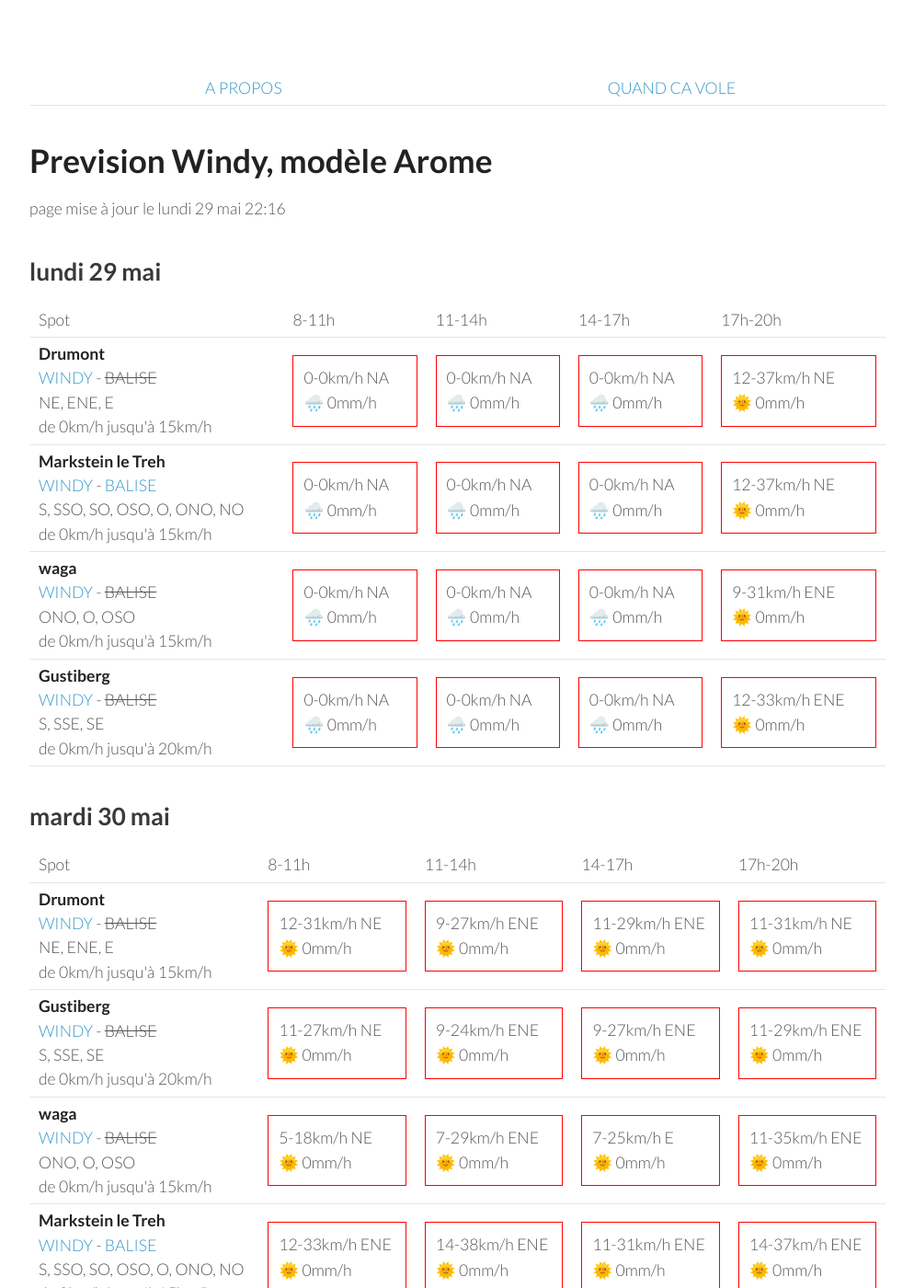
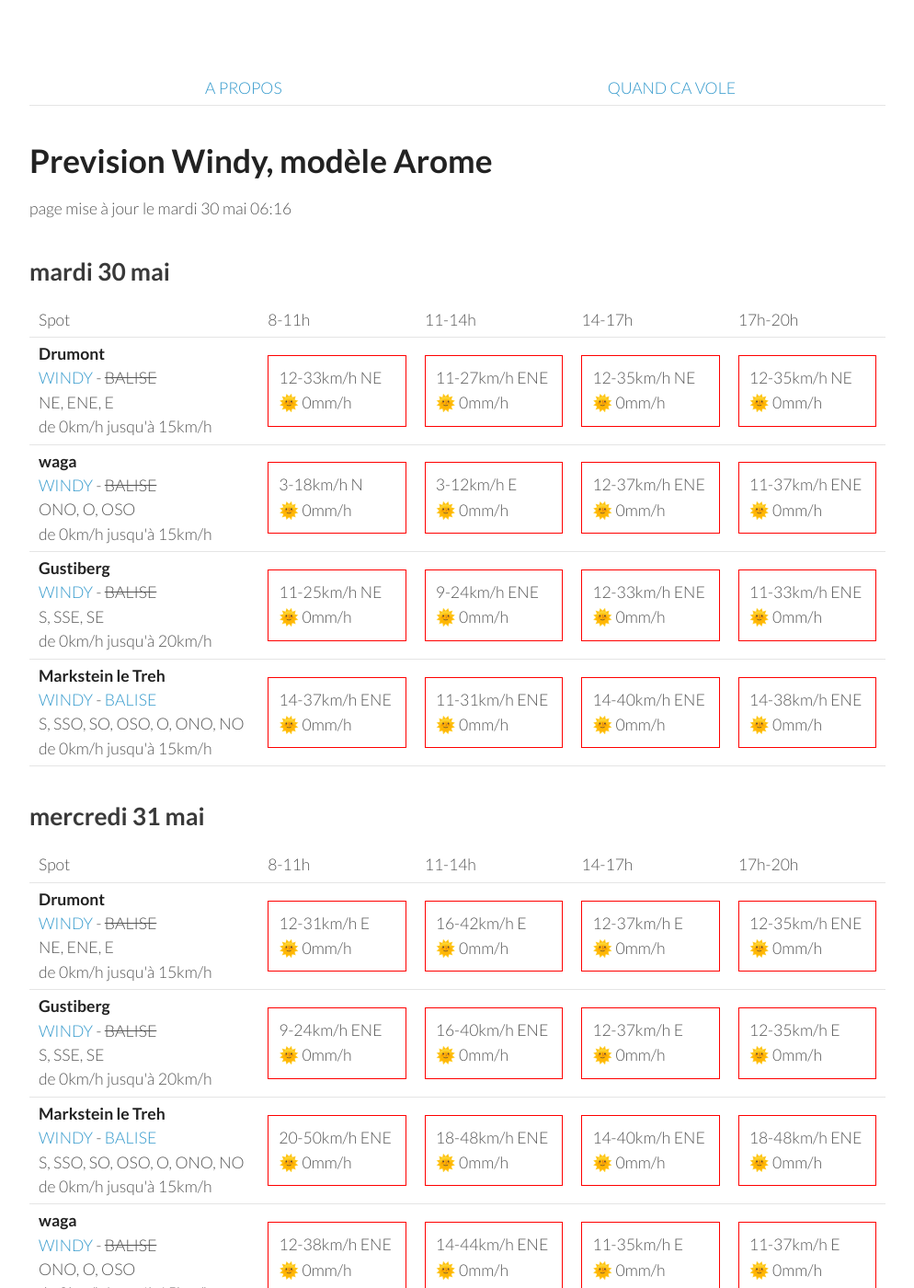
Before and after one commit to parapente-dans-le-nord/parapente-dans-le-nord.github.io, a Jekyll site: the page built from vosges.markdown, in a window 1280 px wide and 1400 px high. Shown: the whole window at 92% size, without its empty margins (26-1020 px from the left). Built offline with Jekyll 4.4.1, drawn with Linux system fonts in a browser that asks for light colours; some of the changed text lies outside the part shown.

Commit message:
update index.markdown

```diff
--- a/vosges.markdown
+++ b/vosges.markdown
@@ -7,60 +7,8 @@ title:  "Tous les spots"
 {: .links}
 
 # Prevision Windy, modèle Arome
-page mise à jour le lundi 29 mai 22:16
+page mise à jour le mardi 30 mai 06:16
 
-## lundi 29 mai
-
-{::nomarkdown}
-<table>
-  <tbody>
-    <tr>
-      <td>Spot</td>
-      <td>8-11h</td>
-      <td>11-14h</td>
-      <td>14-17h</td>
-      <td>17h-20h</td>
-    </tr>
-<tr>
-        <td><strong>Drumont</strong><br><a href="https://windy.com/47.898/6.919?47.687,6.919,9,m:eYYagmG">WINDY</a> - <span class="no-balise"> BALISE </span><br> <span class="vent-favorable">NE, ENE, E</span><br><span class="force-vent">de 0km/h jusqu'à 15km/h</span> </td>
-
-            <td><div class="not-flyable"><p>0-0km/h NA</p><p>🌧️ 0mm/h</p></div></td>
-            <td><div class="not-flyable"><p>0-0km/h NA</p><p>🌧️ 0mm/h</p></div></td>
-            <td><div class="not-flyable"><p>0-0km/h NA</p><p>🌧️ 0mm/h</p></div></td>
-            <td><div class="not-flyable"><p>12-37km/h NE</p><p>🌞 0mm/h</p></div></td>
-
-    </tr>
-<tr>
-        <td><strong>Markstein le Treh</strong><br><a href="https://windy.com/47.926/7.012?47.505,7.012,8,m:eY1agmQ">WINDY</a> - <span class=""><a href="http://www.balisemeteo.com/balise.php?idBalise=136">BALISE</a> </span><br> <span class="vent-favorable">S, SSO, SO, OSO, O, ONO, NO</span><br><span class="force-vent">de 0km/h jusqu'à 15km/h</span> </td>
-
-            <td><div class="not-flyable"><p>0-0km/h NA</p><p>🌧️ 0mm/h</p></div></td>
-            <td><div class="not-flyable"><p>0-0km/h NA</p><p>🌧️ 0mm/h</p></div></td>
-            <td><div class="not-flyable"><p>0-0km/h NA</p><p>🌧️ 0mm/h</p></div></td>
-            <td><div class="not-flyable"><p>12-37km/h NE</p><p>🌞 0mm/h</p></div></td>
-
-    </tr>
-<tr>
-        <td><strong>waga</strong><br><a href="https://windy.com/47.903/6.996?47.900,6.983,15">WINDY</a> - <span class="no-balise"> BALISE </span><br> <span class="vent-favorable">ONO, O, OSO</span><br><span class="force-vent">de 0km/h jusqu'à 15km/h</span> </td>
-
-            <td><div class="not-flyable"><p>0-0km/h NA</p><p>🌧️ 0mm/h</p></div></td>
-            <td><div class="not-flyable"><p>0-0km/h NA</p><p>🌧️ 0mm/h</p></div></td>
-            <td><div class="not-flyable"><p>0-0km/h NA</p><p>🌧️ 0mm/h</p></div></td>
-            <td><div class="not-flyable"><p>9-31km/h ENE</p><p>🌞 0mm/h</p></div></td>
-
-    </tr>
-<tr>
-        <td><strong>Gustiberg</strong><br><a href="https://windy.com/47.894/6.934?47.891,6.934,15,m:eYYagmI">WINDY</a> - <span class="no-balise"> BALISE </span><br> <span class="vent-favorable">S, SSE, SE</span><br><span class="force-vent">de 0km/h jusqu'à 20km/h</span> </td>
-
-            <td><div class="not-flyable"><p>0-0km/h NA</p><p>🌧️ 0mm/h</p></div></td>
-            <td><div class="not-flyable"><p>0-0km/h NA</p><p>🌧️ 0mm/h</p></div></td>
-            <td><div class="not-flyable"><p>0-0km/h NA</p><p>🌧️ 0mm/h</p></div></td>
-            <td><div class="not-flyable"><p>12-33km/h ENE</p><p>🌞 0mm/h</p></div></td>
-
-    </tr>
-
-</tbody>
-</table>
-{:/}
 ## mardi 30 mai
 
 {::nomarkdown}
@@ -76,40 +24,40 @@ page mise à jour le lundi 29 mai 22:16
 <tr>
         <td><strong>Drumont</strong><br><a href="https://windy.com/47.898/6.919?47.687,6.919,9,m:eYYagmG">WINDY</a> - <span class="no-balise"> BALISE </span><br> <span class="vent-favorable">NE, ENE, E</span><br><span class="force-vent">de 0km/h jusqu'à 15km/h</span> </td>
 
-            <td><div class="not-flyable"><p>12-31km/h NE</p><p>🌞 0mm/h</p></div></td>
-            <td><div class="not-flyable"><p>9-27km/h ENE</p><p>🌞 0mm/h</p></div></td>
-            <td><div class="not-flyable"><p>11-29km/h ENE</p><p>🌞 0mm/h</p></div></td>
-            <td><div class="not-flyable"><p>11-31km/h NE</p><p>🌞 0mm/h</p></div></td>
+            <td><div class="not-flyable"><p>12-33km/h NE</p><p>🌞 0mm/h</p></div></td>
+            <td><div class="not-flyable"><p>11-27km/h ENE</p><p>🌞 0mm/h</p></div></td>
+            <td><div class="not-flyable"><p>12-35km/h NE</p><p>🌞 0mm/h</p></div></td>
+            <td><div class="not-flyable"><p>12-35km/h NE</p><p>🌞 0mm/h</p></div></td>
+
+
+    </tr>
+<tr>
+        <td><strong>waga</strong><br><a href="https://windy.com/47.903/6.996?47.900,6.983,15">WINDY</a> - <span class="no-balise"> BALISE </span><br> <span class="vent-favorable">ONO, O, OSO</span><br><span class="force-vent">de 0km/h jusqu'à 15km/h</span> </td>
+
+            <td><div class="not-flyable"><p>3-18km/h N</p><p>🌞 0mm/h</p></div></td>
+            <td><div class="not-flyable"><p>3-12km/h E</p><p>🌞 0mm/h</p></div></td>
+            <td><div class="not-flyable"><p>12-37km/h ENE</p><p>🌞 0mm/h</p></div></td>
+            <td><div class="not-flyable"><p>11-37km/h ENE</p><p>🌞 0mm/h</p></div></td>
 
 
     </tr>
 <tr>
         <td><strong>Gustiberg</strong><br><a href="https://windy.com/47.894/6.934?47.891,6.934,15,m:eYYagmI">WINDY</a> - <span class="no-balise"> BALISE </span><br> <span class="vent-favorable">S, SSE, SE</span><br><span class="force-vent">de 0km/h jusqu'à 20km/h</span> </td>
 
-            <td><div class="not-flyable"><p>11-27km/h NE</p><p>🌞 0mm/h</p></div></td>
+            <td><div class="not-flyable"><p>11-25km/h NE</p><p>🌞 0mm/h</p></div></td>
             <td><div class="not-flyable"><p>9-24km/h ENE</p><p>🌞 0mm/h</p></div></td>
-            <td><div class="not-flyable"><p>9-27km/h ENE</p><p>🌞 0mm/h</p></div></td>
-            <td><div class="not-flyable"><p>11-29km/h ENE</p><p>🌞 0mm/h</p></div></td>
-
-
-    </tr>
-<tr>
-        <td><strong>waga</strong><br><a href="https://windy.com/47.903/6.996?47.900,6.983,15">WINDY</a> - <span class="no-balise"> BALISE </span><br> <span class="vent-favorable">ONO, O, OSO</span><br><span class="force-vent">de 0km/h jusqu'à 15km/h</span> </td>
-
-            <td><div class="not-flyable"><p>5-18km/h NE</p><p>🌞 0mm/h</p></div></td>
-            <td><div class="not-flyable"><p>7-29km/h ENE</p><p>🌞 0mm/h</p></div></td>
-            <td><div class="not-flyable"><p>7-25km/h E</p><p>🌞 0mm/h</p></div></td>
-            <td><div class="not-flyable"><p>11-35km/h ENE</p><p>🌞 0mm/h</p></div></td>
+            <td><div class="not-flyable"><p>12-33km/h ENE</p><p>🌞 0mm/h</p></div></td>
+            <td><div class="not-flyable"><p>11-33km/h ENE</p><p>🌞 0mm/h</p></div></td>
 
 
     </tr>
 <tr>
         <td><strong>Markstein le Treh</strong><br><a href="https://windy.com/47.926/7.012?47.505,7.012,8,m:eY1agmQ">WINDY</a> - <span class=""><a href="http://www.balisemeteo.com/balise.php?idBalise=136">BALISE</a> </span><br> <span class="vent-favorable">S, SSO, SO, OSO, O, ONO, NO</span><br><span class="force-vent">de 0km/h jusqu'à 15km/h</span> </td>
 
-            <td><div class="not-flyable"><p>12-33km/h ENE</p><p>🌞 0mm/h</p></div></td>
+            <td><div class="not-flyable"><p>14-37km/h ENE</p><p>🌞 0mm/h</p></div></td>
+            <td><div class="not-flyable"><p>11-31km/h ENE</p><p>🌞 0mm/h</p></div></td>
+            <td><div class="not-flyable"><p>14-40km/h ENE</p><p>🌞 0mm/h</p></div></td>
             <td><div class="not-flyable"><p>14-38km/h ENE</p><p>🌞 0mm/h</p></div></td>
-            <td><div class="not-flyable"><p>11-31km/h ENE</p><p>🌞 0mm/h</p></div></td>
-            <td><div class="not-flyable"><p>14-37km/h ENE</p><p>🌞 0mm/h</p></div></td>
 
 
     </tr>
@@ -132,40 +80,40 @@ page mise à jour le lundi 29 mai 22:16
 <tr>
         <td><strong>Drumont</strong><br><a href="https://windy.com/47.898/6.919?47.687,6.919,9,m:eYYagmG">WINDY</a> - <span class="no-balise"> BALISE </span><br> <span class="vent-favorable">NE, ENE, E</span><br><span class="force-vent">de 0km/h jusqu'à 15km/h</span> </td>
 
+            <td><div class="not-flyable"><p>12-31km/h E</p><p>🌞 0mm/h</p></div></td>
+            <td><div class="not-flyable"><p>16-42km/h E</p><p>🌞 0mm/h</p></div></td>
+            <td><div class="not-flyable"><p>12-37km/h E</p><p>🌞 0mm/h</p></div></td>
             <td><div class="not-flyable"><p>12-35km/h ENE</p><p>🌞 0mm/h</p></div></td>
-            <td><div class="not-flyable"><p>20-53km/h ENE</p><p>🌞 0mm/h</p></div></td>
-            <td><div class="not-flyable"><p>18-53km/h ENE</p><p>🌞 0mm/h</p></div></td>
-            <td><div class="not-flyable"><p>18-50km/h ENE</p><p>🌞 0mm/h</p></div></td>
+
+
+    </tr>
+<tr>
+        <td><strong>Gustiberg</strong><br><a href="https://windy.com/47.894/6.934?47.891,6.934,15,m:eYYagmI">WINDY</a> - <span class="no-balise"> BALISE </span><br> <span class="vent-favorable">S, SSE, SE</span><br><span class="force-vent">de 0km/h jusqu'à 20km/h</span> </td>
+
+            <td><div class="not-flyable"><p>9-24km/h ENE</p><p>🌞 0mm/h</p></div></td>
+            <td><div class="not-flyable"><p>16-40km/h ENE</p><p>🌞 0mm/h</p></div></td>
+            <td><div class="not-flyable"><p>12-37km/h E</p><p>🌞 0mm/h</p></div></td>
+            <td><div class="not-flyable"><p>12-35km/h E</p><p>🌞 0mm/h</p></div></td>
 
 
     </tr>
 <tr>
         <td><strong>Markstein le Treh</strong><br><a href="https://windy.com/47.926/7.012?47.505,7.012,8,m:eY1agmQ">WINDY</a> - <span class=""><a href="http://www.balisemeteo.com/balise.php?idBalise=136">BALISE</a> </span><br> <span class="vent-favorable">S, SSO, SO, OSO, O, ONO, NO</span><br><span class="force-vent">de 0km/h jusqu'à 15km/h</span> </td>
 
-            <td><div class="not-flyable"><p>18-46km/h ENE</p><p>🌞 0mm/h</p></div></td>
-            <td><div class="not-flyable"><p>18-53km/h ENE</p><p>🌞 0mm/h</p></div></td>
-            <td><div class="not-flyable"><p>18-53km/h NE</p><p>🌞 0mm/h</p></div></td>
-            <td><div class="not-flyable"><p>18-55km/h ENE</p><p>🌞 0mm/h</p></div></td>
+            <td><div class="not-flyable"><p>20-50km/h ENE</p><p>🌞 0mm/h</p></div></td>
+            <td><div class="not-flyable"><p>18-48km/h ENE</p><p>🌞 0mm/h</p></div></td>
+            <td><div class="not-flyable"><p>14-40km/h ENE</p><p>🌞 0mm/h</p></div></td>
+            <td><div class="not-flyable"><p>18-48km/h ENE</p><p>🌞 0mm/h</p></div></td>
 
 
     </tr>
 <tr>
         <td><strong>waga</strong><br><a href="https://windy.com/47.903/6.996?47.900,6.983,15">WINDY</a> - <span class="no-balise"> BALISE </span><br> <span class="vent-favorable">ONO, O, OSO</span><br><span class="force-vent">de 0km/h jusqu'à 15km/h</span> </td>
 
-            <td><div class="not-flyable"><p>14-42km/h ENE</p><p>🌞 0mm/h</p></div></td>
-            <td><div class="not-flyable"><p>18-53km/h ENE</p><p>🌞 0mm/h</p></div></td>
-            <td><div class="not-flyable"><p>18-55km/h NE</p><p>🌞 0mm/h</p></div></td>
-            <td><div class="not-flyable"><p>18-55km/h ENE</p><p>🌞 0mm/h</p></div></td>
-
-
-    </tr>
-<tr>
-        <td><strong>Gustiberg</strong><br><a href="https://windy.com/47.894/6.934?47.891,6.934,15,m:eYYagmI">WINDY</a> - <span class="no-balise"> BALISE </span><br> <span class="vent-favorable">S, SSE, SE</span><br><span class="force-vent">de 0km/h jusqu'à 20km/h</span> </td>
-
-            <td><div class="not-flyable"><p>11-31km/h ENE</p><p>🌞 0mm/h</p></div></td>
-            <td><div class="not-flyable"><p>20-53km/h ENE</p><p>🌞 0mm/h</p></div></td>
-            <td><div class="not-flyable"><p>18-53km/h ENE</p><p>🌞 0mm/h</p></div></td>
-            <td><div class="not-flyable"><p>18-51km/h ENE</p><p>🌞 0mm/h</p></div></td>
+            <td><div class="not-flyable"><p>12-38km/h ENE</p><p>🌞 0mm/h</p></div></td>
+            <td><div class="not-flyable"><p>14-44km/h ENE</p><p>🌞 0mm/h</p></div></td>
+            <td><div class="not-flyable"><p>11-35km/h E</p><p>🌞 0mm/h</p></div></td>
+            <td><div class="not-flyable"><p>11-37km/h E</p><p>🌞 0mm/h</p></div></td>
 
 
     </tr>
@@ -189,29 +137,29 @@ page mise à jour le lundi 29 mai 22:16
         <td><strong>Drumont</strong><br><a href="https://windy.com/47.898/6.919?47.687,6.919,9,m:eYYagmG">WINDY</a> - <span class="no-balise"> BALISE </span><br> <span class="vent-favorable">NE, ENE, E</span><br><span class="force-vent">de 0km/h jusqu'à 15km/h</span> </td>
 
             <td><div class="not-flyable"><p>5-18km/h ENE</p><p>🌞 0mm/h</p></div></td>
-            <td><div class="not-flyable"><p>11-29km/h ENE</p><p>🌞 0mm/h</p></div></td>
-            <td><div class="not-flyable"><p>11-33km/h ENE</p><p>🌞 0mm/h</p></div></td>
-            <td><div class="not-flyable"><p>7-29km/h NE</p><p>🌞 0mm/h</p></div></td>
+            <td><div class="not-flyable"><p>9-27km/h ENE</p><p>🌞 0mm/h</p></div></td>
+            <td><div class="not-flyable"><p>9-31km/h ENE</p><p>🌞 0mm/h</p></div></td>
+            <td><div class="not-flyable"><p>9-27km/h NE</p><p>🌞 0mm/h</p></div></td>
 
 
     </tr>
 <tr>
         <td><strong>Gustiberg</strong><br><a href="https://windy.com/47.894/6.934?47.891,6.934,15,m:eYYagmI">WINDY</a> - <span class="no-balise"> BALISE </span><br> <span class="vent-favorable">S, SSE, SE</span><br><span class="force-vent">de 0km/h jusqu'à 20km/h</span> </td>
 
-            <td><div class="not-flyable"><p>5-18km/h ENE</p><p>🌞 0mm/h</p></div></td>
-            <td><div class="not-flyable"><p>11-29km/h ENE</p><p>🌞 0mm/h</p></div></td>
-            <td><div class="not-flyable"><p>11-35km/h ENE</p><p>🌞 0mm/h</p></div></td>
-            <td><div class="not-flyable"><p>7-29km/h NE</p><p>🌞 0mm/h</p></div></td>
+            <td><div class="not-flyable"><p>5-20km/h ENE</p><p>🌞 0mm/h</p></div></td>
+            <td><div class="not-flyable"><p>9-27km/h ENE</p><p>🌞 0mm/h</p></div></td>
+            <td><div class="not-flyable"><p>9-33km/h ENE</p><p>🌞 0mm/h</p></div></td>
+            <td><div class="not-flyable"><p>9-29km/h NE</p><p>🌞 0mm/h</p></div></td>
 
 
     </tr>
 <tr>
         <td><strong>Markstein le Treh</strong><br><a href="https://windy.com/47.926/7.012?47.505,7.012,8,m:eY1agmQ">WINDY</a> - <span class=""><a href="http://www.balisemeteo.com/balise.php?idBalise=136">BALISE</a> </span><br> <span class="vent-favorable">S, SSO, SO, OSO, O, ONO, NO</span><br><span class="force-vent">de 0km/h jusqu'à 15km/h</span> </td>
 
-            <td><div class="not-flyable"><p>7-22km/h NE</p><p>🌞 0mm/h</p></div></td>
-            <td><div class="not-flyable"><p>11-33km/h ENE</p><p>🌞 0mm/h</p></div></td>
-            <td><div class="not-flyable"><p>11-37km/h ENE</p><p>🌞 0mm/h</p></div></td>
-            <td><div class="not-flyable"><p>9-33km/h NE</p><p>🌞 0mm/h</p></div></td>
+            <td><div class="not-flyable"><p>5-20km/h NE</p><p>🌞 0mm/h</p></div></td>
+            <td><div class="not-flyable"><p>9-31km/h ENE</p><p>🌞 0mm/h</p></div></td>
+            <td><div class="not-flyable"><p>11-35km/h ENE</p><p>🌞 0mm/h</p></div></td>
+            <td><div class="not-flyable"><p>9-31km/h NE</p><p>🌞 0mm/h</p></div></td>
 
 
     </tr>
@@ -219,9 +167,9 @@ page mise à jour le lundi 29 mai 22:16
         <td><strong>waga</strong><br><a href="https://windy.com/47.903/6.996?47.900,6.983,15">WINDY</a> - <span class="no-balise"> BALISE </span><br> <span class="vent-favorable">ONO, O, OSO</span><br><span class="force-vent">de 0km/h jusqu'à 15km/h</span> </td>
 
             <td><div class="not-flyable"><p>5-20km/h NE</p><p>🌞 0mm/h</p></div></td>
-            <td><div class="not-flyable"><p>11-33km/h ENE</p><p>🌞 0mm/h</p></div></td>
-            <td><div class="not-flyable"><p>11-37km/h ENE</p><p>🌞 0mm/h</p></div></td>
-            <td><div class="not-flyable"><p>9-33km/h ENE</p><p>🌞 0mm/h</p></div></td>
+            <td><div class="not-flyable"><p>9-29km/h ENE</p><p>🌞 0mm/h</p></div></td>
+            <td><div class="not-flyable"><p>11-35km/h ENE</p><p>🌞 0mm/h</p></div></td>
+            <td><div class="not-flyable"><p>7-31km/h NE</p><p>🌞 0mm/h</p></div></td>
 
 
     </tr>
@@ -244,8 +192,8 @@ page mise à jour le lundi 29 mai 22:16
 <tr>
         <td><strong>Drumont</strong><br><a href="https://windy.com/47.898/6.919?47.687,6.919,9,m:eYYagmG">WINDY</a> - <span class="no-balise"> BALISE </span><br> <span class="vent-favorable">NE, ENE, E</span><br><span class="force-vent">de 0km/h jusqu'à 15km/h</span> </td>
 
-            <td><div class="not-flyable"><p>3-22km/h ENE</p><p>🌞 0mm/h</p></div></td>
-            <td><div class="not-flyable"><p>5-18km/h E</p><p>🌞 0mm/h</p></div></td>
+            <td><div class="not-flyable"><p>5-22km/h ENE</p><p>🌞 0mm/h</p></div></td>
+            <td><div class="not-flyable"><p>5-20km/h E</p><p>🌞 0mm/h</p></div></td>
             <td><div class="not-flyable"><p>7-24km/h E</p><p>🌞 0mm/h</p></div></td>
             <td><div class="not-flyable"><p>7-24km/h ENE</p><p>🌞 0mm/h</p></div></td>
 
@@ -254,7 +202,7 @@ page mise à jour le lundi 29 mai 22:16
 <tr>
         <td><strong>Gustiberg</strong><br><a href="https://windy.com/47.894/6.934?47.891,6.934,15,m:eYYagmI">WINDY</a> - <span class="no-balise"> BALISE </span><br> <span class="vent-favorable">S, SSE, SE</span><br><span class="force-vent">de 0km/h jusqu'à 20km/h</span> </td>
 
-            <td><div class="not-flyable"><p>3-22km/h ENE</p><p>🌞 0mm/h</p></div></td>
+            <td><div class="not-flyable"><p>5-22km/h ENE</p><p>🌞 0mm/h</p></div></td>
             <td><div class="not-flyable"><p>5-20km/h E</p><p>🌞 0mm/h</p></div></td>
             <td><div class="not-flyable"><p>7-25km/h E</p><p>🌞 0mm/h</p></div></td>
             <td><div class="not-flyable"><p>7-25km/h ENE</p><p>🌞 0mm/h</p></div></td>
@@ -265,7 +213,7 @@ page mise à jour le lundi 29 mai 22:16
         <td><strong>Markstein le Treh</strong><br><a href="https://windy.com/47.926/7.012?47.505,7.012,8,m:eY1agmQ">WINDY</a> - <span class=""><a href="http://www.balisemeteo.com/balise.php?idBalise=136">BALISE</a> </span><br> <span class="vent-favorable">S, SSO, SO, OSO, O, ONO, NO</span><br><span class="force-vent">de 0km/h jusqu'à 15km/h</span> </td>
 
             <td><div class="not-flyable"><p>5-22km/h NE</p><p>🌞 0mm/h</p></div></td>
-            <td><div class="not-flyable"><p>7-24km/h E</p><p>🌞 0mm/h</p></div></td>
+            <td><div class="not-flyable"><p>7-25km/h ENE</p><p>🌞 0mm/h</p></div></td>
             <td><div class="not-flyable"><p>9-27km/h ENE</p><p>🌞 0mm/h</p></div></td>
             <td><div class="not-flyable"><p>9-29km/h NE</p><p>🌞 0mm/h</p></div></td>
 
```
